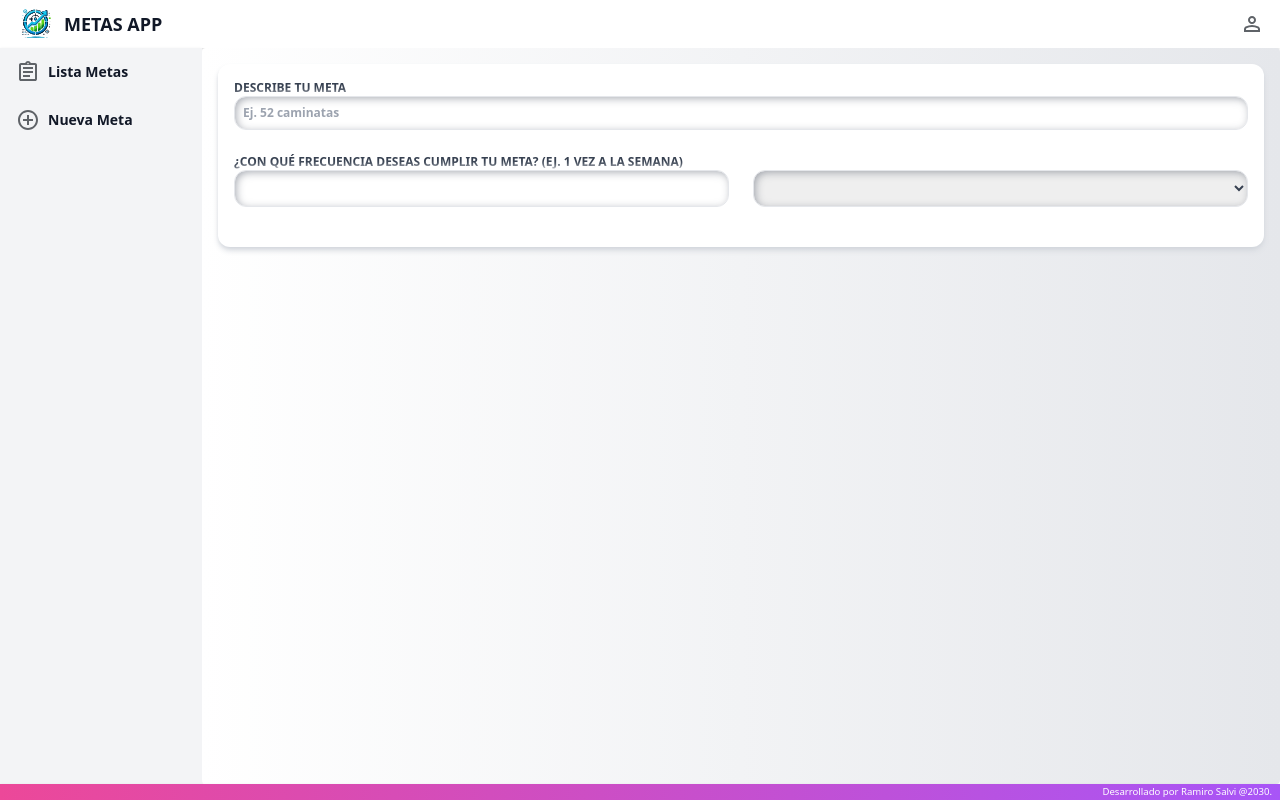
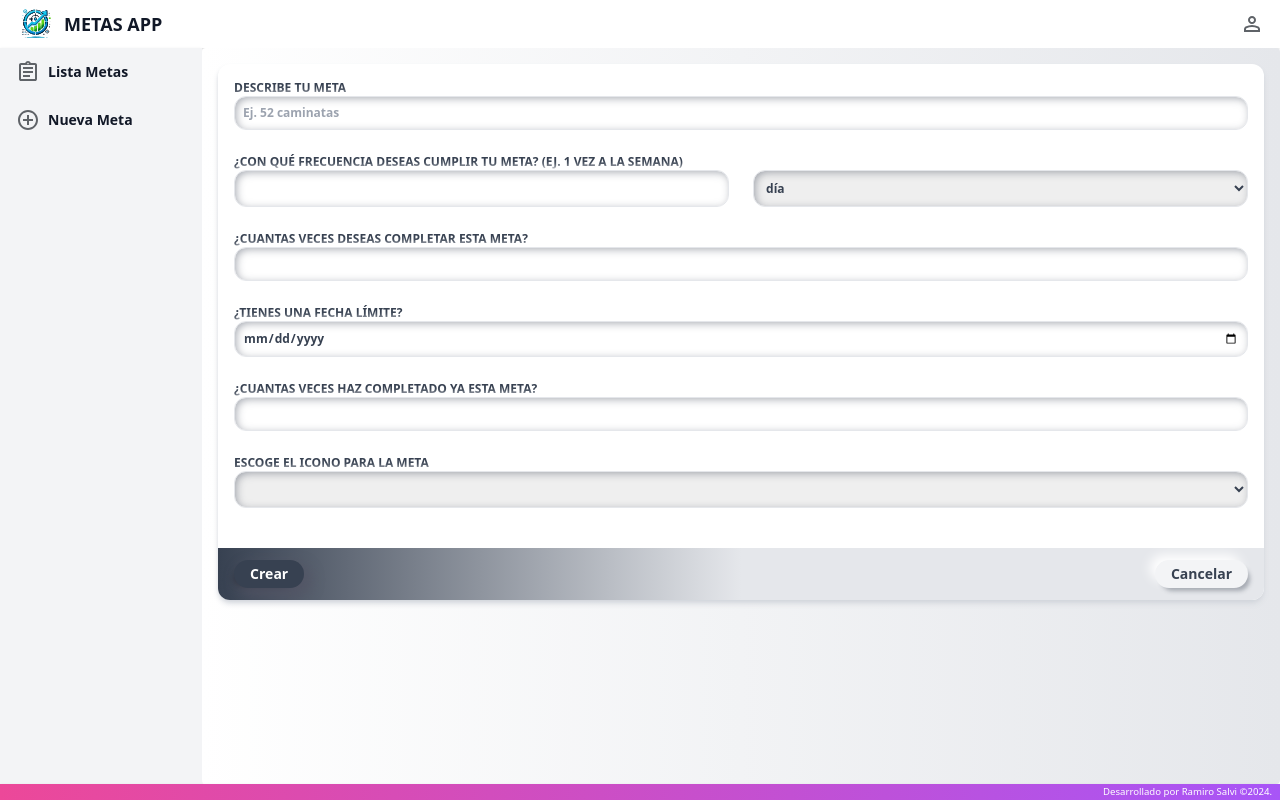
Before and after one commit to ramiroSalv/metas-app, an Angular app in the folder CarpetaPrueba/app-metas/: page /crear in a window 1280 px wide. Built offline with nearby package versions, Linux system fonts and the light colour scheme.

Commit message:
Se completa la sección de formulario y se corrige el footer

```diff
--- a/CarpetaPrueba/app-metas/src/app/components/nuevo/nuevo.component.html
+++ b/CarpetaPrueba/app-metas/src/app/components/nuevo/nuevo.component.html
@@ -1,6 +1,6 @@
 <section>
     <div class="tarjeta">
-        <form [formGroup]="formularioDeMetas" class="p-4">
+        <form [formGroup]="formularioDeMetas" class="p-4" (ngSubmit)="subirFormulario">
             <label class="label">
                 Describe tu meta
                 <input type="text" class="input" placeholder="Ej. 52 caminatas" formControlName="detalles">
@@ -10,12 +10,36 @@
                 <div class="flex mb-6">
                     <input type="text" formControlName="eventos" class="input mr-6">
                    <select class="input" id="">
-                    <option value="prueba"></option>
-                    <option value="prueba2"></option>
-                    <option value="prueba3"></option>
+                   @for(frecuencia of frecuencias; track frecuencia){
+                       <option [value]="frecuencia">{{frecuencia}}</option>
+                   }
                    </select>
                 </div>
             </label>
+            <label class="label">
+                ¿Cuantas veces deseas completar esta meta?
+                <input type="number" class="input" formArrayName="meta">
+            </label>
+            <label class="label">
+                ¿Tienes una fecha límite?
+                <input type="date" class="input" formControlName="plazo">
+            </label>
+            <label class="label">
+                ¿Cuantas veces haz completado ya esta meta?
+                <input type="number" class="input" formControlName="completado">
+            </label>
+            <label class="label">
+                Escoge el icono para la meta
+                <select class="input" formControlName="icono">
+                    @for(icono of iconos; track icono){
+                        <option [value]="icono">{{icono}}</option>
+                    }
+                </select>
+            </label>
         </form>
+        <div class="botones">
+            <button class="boton boton--negro" (click)="subirFormulario()">Crear</button>
+            <button class="boton boton--gris">Cancelar</button>
+        </div>
     </div>
 </section>
--- a/CarpetaPrueba/app-metas/src/app/components/nuevo/nuevo.component.ts
+++ b/CarpetaPrueba/app-metas/src/app/components/nuevo/nuevo.component.ts
@@ -19,4 +19,10 @@ formularioDeMetas = new FormGroup({
   plazo: new FormControl(),
   completado: new FormControl(),
 })
+frecuencias = ["día", "semana", "mes", "año"]
+iconos = ["💻","🏃🏻‍♂️", "📚", "✈","💵"]
+
+subirFormulario(){
+  alert('Formulario subido')
 }
+}
--- a/CarpetaPrueba/app-metas/src/app/layout/pie/pie.component.html
+++ b/CarpetaPrueba/app-metas/src/app/layout/pie/pie.component.html
@@ -1,3 +1,3 @@
 <footer class="pie">
-   <small> <h3>Desarrollado por Ramiro Salvi &commat;2030.</h3></small>
+   <small> <h3>Desarrollado por Ramiro Salvi &copy;2024.</h3></small>
 </footer>
```
